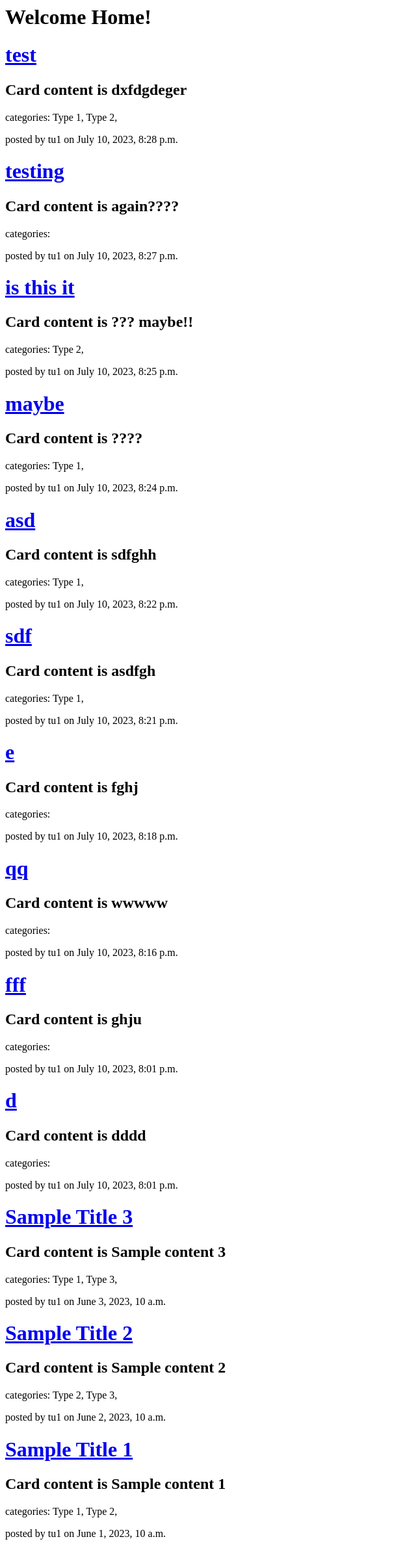
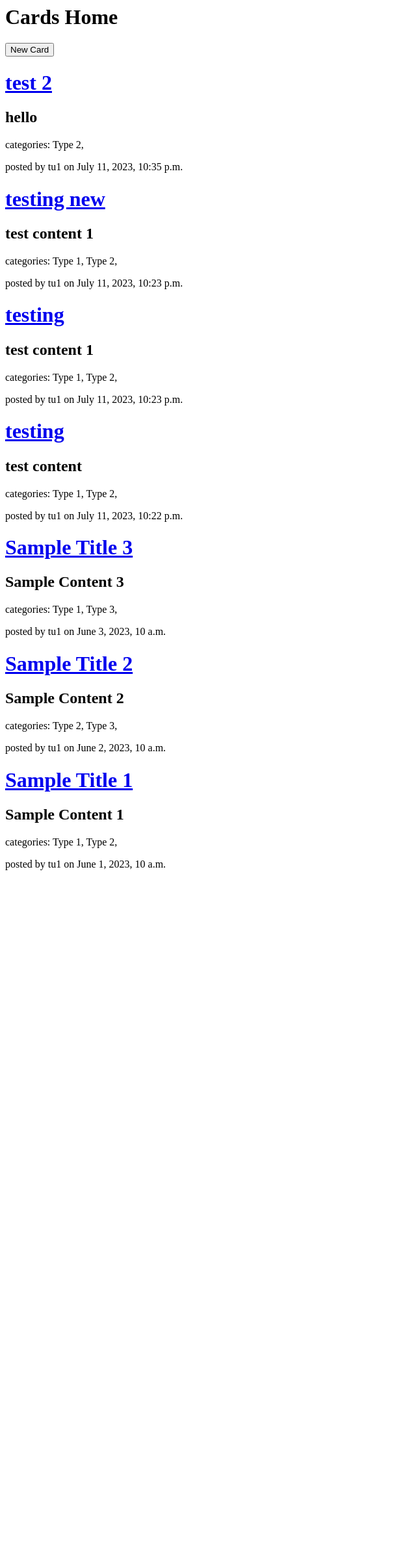
Before and after one commit to pmiyan/NoteCard, a Django app: page / in a window 1280 px wide. Shown: the whole page at 65% size, without its empty margins (0-640 px from the left). After the commit the page ends 1339 px from the top, so only its background shows below. Run offline with Django 4.2, Linux system fonts and the light colour scheme; data comes from the database, SQL or seed files in the repository.

Commit message:
made changes to db to merge card content and title tables. Added delete view functionality and made necessary changes to other CRUD functions

```diff
--- a/card/admin.py
+++ b/card/admin.py
@@ -1,8 +1,6 @@
 from django.contrib import admin
 from .models import CardTitle
-from .models import CardContent
 from .models import CardType
 
 admin.site.register(CardTitle)
-admin.site.register(CardContent)
 admin.site.register(CardType)
--- a/card/fixtures/cardtitles.json
+++ b/card/fixtures/cardtitles.json
@@ -4,7 +4,7 @@
       "pk": 1,
       "fields": {
         "title": "Sample Title 1",
-        "content": 1,
+        "content": "Sample Content 1",
         "date_created": "2023-06-01T10:00:00Z",
         "author": 1,
         "categories": [1, 2]
@@ -15,7 +15,7 @@
       "pk": 2,
       "fields": {
         "title": "Sample Title 2",
-        "content": 2,
+        "content": "Sample Content 2",
         "date_created": "2023-06-02T10:00:00Z",
         "author": 1,
         "categories": [2, 3]
@@ -26,7 +26,7 @@
       "pk": 3,
       "fields": {
         "title": "Sample Title 3",
-        "content": 3,
+        "content": "Sample Content 3",
         "date_created": "2023-06-03T10:00:00Z",
         "author": 1,
         "categories": [1, 3]
--- a/card/models.py
+++ b/card/models.py
@@ -8,23 +8,17 @@ class CardType(models.Model):
     color = models.CharField(max_length=10)
 
     def __str__(self):
-        return (f"Card type is {self.category} of color {self.color}")
-
-class CardContent(models.Model):
-    content = models.TextField(max_length=2000)
-
-    def __str__(self):
-        return (f"Card content is {self.content}")
+        return (f"{self.category}")
 
 class CardTitle(models.Model):
     title = models.TextField(max_length=500)
-    content = models.OneToOneField(CardContent, on_delete=models.CASCADE)
+    content = models.TextField(max_length=2000)
     date_created = models.DateTimeField(default=timezone.now)
     author = models.ForeignKey(User, on_delete=models.CASCADE)
     categories = models.ManyToManyField(CardType)
 
     def __str__(self):
-        return (f"Card title is {self.title}")
+        return (self.title)
 
     def get_absolute_url(self):
-        return reverse('card-detail', kwargs={'card_id':self.pk})
+        return reverse('card-detail', kwargs={'pk':self.pk})
--- a/card/templates/card/detail.html
+++ b/card/templates/card/detail.html
@@ -17,4 +17,6 @@
         {% endfor %}
     </p>
     <p>posted by {{card.author}} on {{card.date_created}}</p>
+    <a href="{% url 'card-update' pk=card.id %}"><button>Update</button></a>
+    <a href="{% url 'card-delete' pk=card.id %}"><button>Delete</button></a>
 {% endblock %}
--- a/card/templates/card/home.html
+++ b/card/templates/card/home.html
@@ -5,10 +5,13 @@
 {% endblock %}
 
 {% block header %}
-    Welcome Home!
+    Cards Home
 {% endblock %}
 
 {% block content %}
+    <a href="{% url 'card-new' %}">
+        <button>New Card</button>
+    </a>
     {% for card in cards %}
 
         <h1><a href="{{ card.get_absolute_url }}">{{ card.title }}</a></h1>
--- a/card/urls.py
+++ b/card/urls.py
@@ -1,10 +1,12 @@
 from django.urls import path
 from . import views
-from .views import CardListView, CardDetailView, CardCreateView
+from .views import CardListView, CardDetailView, CardCreateView, CardUpdateView, CardDeleteView
 
 urlpatterns = [
     path("hello", views.hello_world, name="hello-world"),
-    path("<int:card_id>", CardDetailView.as_view(), name="card-detail"),
     path("", CardListView.as_view(), name="cards-home"),
-    path("new", CardCreateView.as_view(), name="card-new"),
+    path("<int:pk>/", CardDetailView.as_view(), name="card-detail"),
+    path("new/", CardCreateView.as_view(), name="card-new"),
+    path("<int:pk>/update", CardUpdateView.as_view(), name="card-update"),
+    path("<int:pk>/delete", CardDeleteView.as_view(), name="card-delete")
 ]
--- a/card/views.py
+++ b/card/views.py
@@ -1,9 +1,10 @@
 from django.shortcuts import render, get_object_or_404, get_list_or_404
 from django.http import HttpResponse, Http404
-from .models import CardTitle, CardContent, CardType
-from django.views.generic import ListView, DetailView, CreateView
+from .models import CardTitle, CardType
+from django.views.generic import ListView, DetailView, CreateView, UpdateView, DeleteView
 from .forms import CardCreationForm
 from django.urls import reverse
+from django.contrib.auth.models import User
 
 def hello_world(request):
     return HttpResponse("Hello World")
@@ -22,24 +23,39 @@ class CardListView(ListView):
     model = CardTitle
     template_name = 'card/home.html'
     context_object_name = 'cards'
-    ordering = '-date_created'
+    ordering = ['-date_created']
 
 class CardDetailView(DetailView):
     model = CardTitle
-    pk_url_kwarg = 'card_id'
     template_name = 'card/detail.html'
     context_object_name = 'card'
 
 class CardCreateView(CreateView):
     model = CardTitle
-    template_name = 'card/create.html'
-    form_class = CardCreationForm
+    fields = ['title', 'content', 'categories']
+    # form_class = CardCreationForm
 
     def form_valid(self, form):
-        # card_title = form.save(commit=False) #TODO
-        # card_title.author = self.request.user
-        # card_title.save()
+        form.instance.author = User.objects.get(id=1) #TODO change to self.request.user
         return super().form_valid(form)
 
     def get_success_url(self):
-        return reverse("card-detail", kwargs={'card_id': self.object.id})
+        return reverse("cards-home")
+
+class CardUpdateView(UpdateView):
+    model = CardTitle
+    fields = ['title', 'content', 'categories']
+    # form_class = CardCreationForm
+
+    def form_valid(self, form):
+        form.instance.author = User.objects.get(id=1) #TODO
+        return super().form_valid(form)
+
+    def get_success_url(self):
+        return reverse("cards-home")
+
+class CardDeleteView(DeleteView):
+    model = CardTitle
+
+    def get_success_url(self):
+        return reverse("cards-home")
```
Also changed, not shown: card/fixtures/cardcontents.json (deleted, +0 -23 lines), card/forms.py (+8 -15 lines), card/templates/card/cardtitle_confirm_delete.html (added, +11 -0 lines), card/migrations/0002_alter_cardtitle_content_delete_cardcontent.py (added), card/templates/card/cardtitle_form.html (renamed from card/templates/card/create.html), db.sqlite3.
